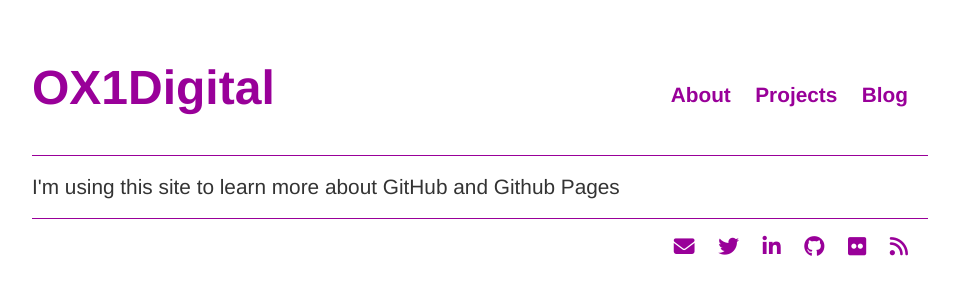
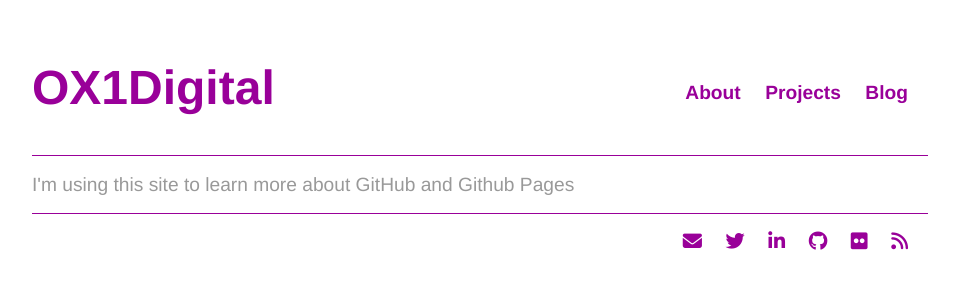
Before and after one commit to electronicdreamplant/electronicdreamplant.github.io, a Jekyll site: the page built from index.html, in a window 1280 px wide. Shown: the top 300 px of the page, without its empty margins (160-1119 px from the left). Built offline with Jekyll 4.4.1, drawn with Linux system fonts in a browser that asks for light colours; nearby versions of some CDN libraries.

Commit message:
Update main.css
making p 1.2 and grey

```diff
--- a/css/main.css
+++ b/css/main.css
@@ -19,7 +19,7 @@ nav ul li, footer ul li {
 }
 nav h1  {
     font-size: 3em;
-    color: #000;
+    color: #999;
     font-family:'Helvetica', 'Arial', 'Sans-Serif';
 }
 a {
@@ -40,14 +40,15 @@ h2  {
 }
 p {
     font-family:'Helvetica', 'Arial', 'Sans-Serif';
-    font-size: 1.3em;
+    font-size: 1.2em;
     line-height: 1.0em;
-    color: #333;
+    color: #999;
 }
 li  {
-    font-size: 1.3em;
+    font-family:'Helvetica', 'Arial', 'Sans-Serif';
+    font-size: 1.2em;
     line-height: 1.8em;
-    color: #333;
+    color: #999;
 }
 footer {
     border-top: 1px solid #990099;
```
